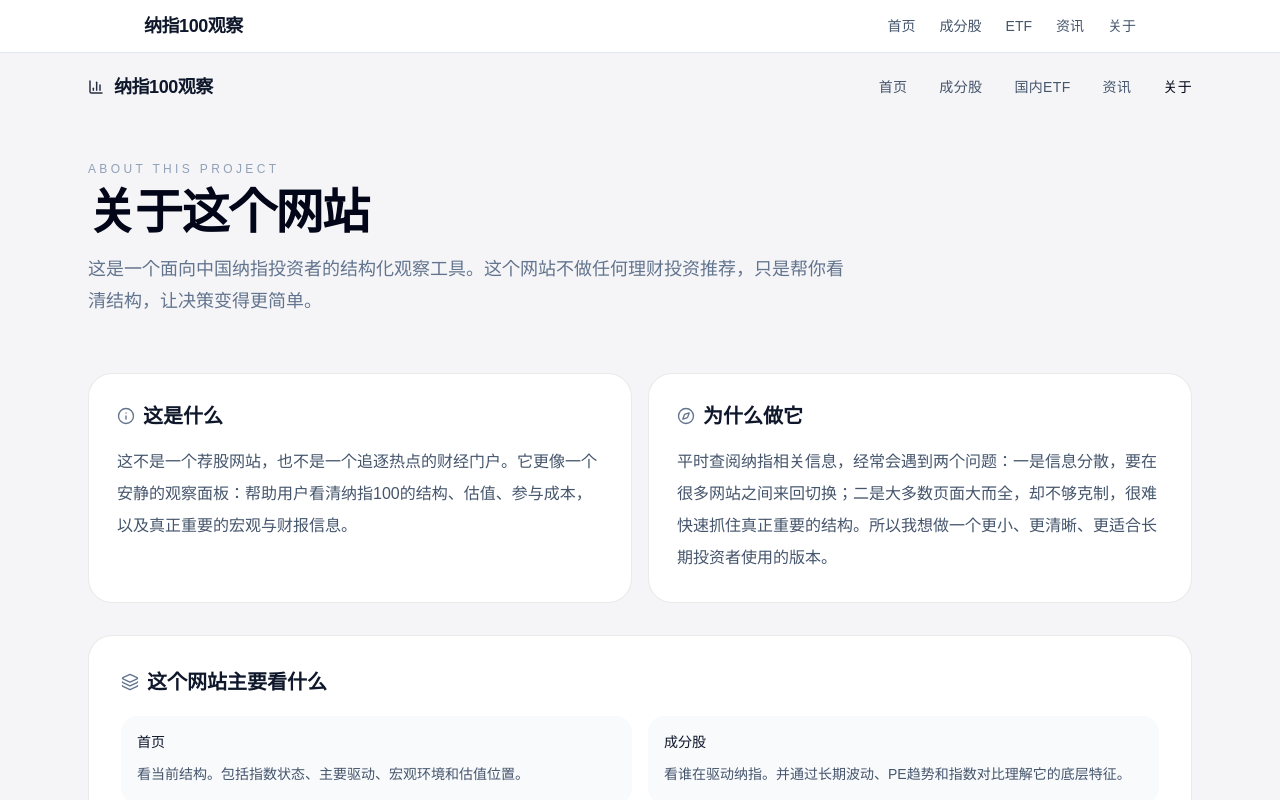
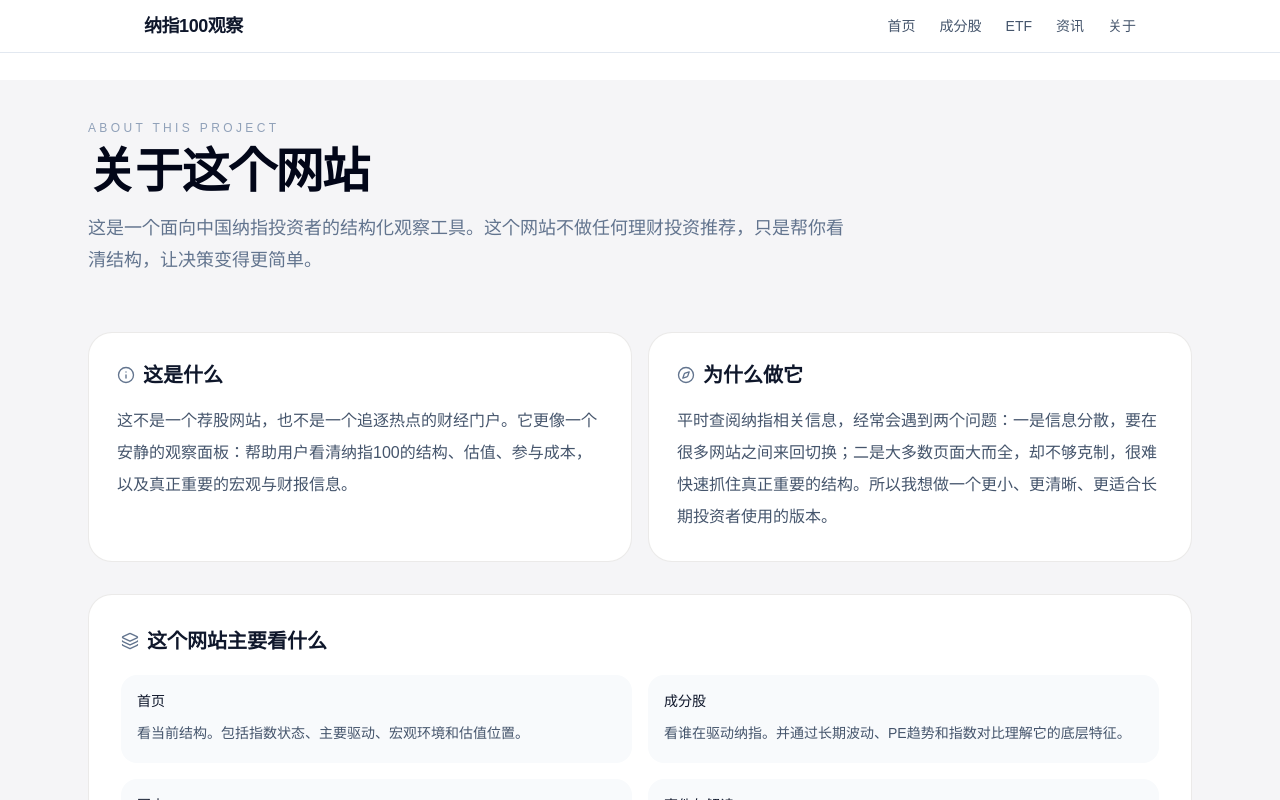
Before and after one commit to liushundong1988/ndx-dashboard, a Next.js app: page /about in a window 1280 px wide. Shown: the top 800 px of the page. Built offline with nearby package versions, Linux system fonts and the light colour scheme.

Commit message:
fix duplicated nav and mobile fixed header

```diff
--- a/src/app/about/page.tsx
+++ b/src/app/about/page.tsx
@@ -35,48 +35,6 @@ function AboutCard({
 export default function AboutPage() {
   return (
     <main className="min-h-screen bg-[#f5f5f7] text-slate-900">
-      <header className="mx-auto max-w-6xl px-4 py-5 sm:px-6">
-        <div className="flex items-center justify-between">
-          <div className="flex items-center gap-2.5 text-base font-semibold tracking-tight text-slate-900 sm:text-lg">
-            <BarChart3
-              size={16}
-              strokeWidth={2.2}
-              className="text-slate-900 opacity-90"
-            />
-            <span>纳指100观察</span>
-          </div>
-
-          <nav className="hidden items-center gap-8 text-sm font-medium tracking-wide text-slate-600 md:flex">
-            <Link href="/" className="transition-colors duration-300 hover:text-black">
-              首页
-            </Link>
-            <Link
-              href="/constituents"
-              className="transition-colors duration-300 hover:text-black"
-            >
-              成分股
-            </Link>
-            <Link
-              href="/etf"
-              className="transition-colors duration-300 hover:text-black"
-            >
-              国内ETF
-            </Link>
-            <Link
-              href="/news"
-              className="transition-colors duration-300 hover:text-black"
-            >
-              资讯
-            </Link>
-            <Link
-              href="/about"
-              className="text-slate-950 transition-colors duration-300 hover:text-black"
-            >
-              关于
-            </Link>
-          </nav>
-        </div>
-      </header>
 
       <section className="mx-auto max-w-6xl px-4 pt-8 pb-10 sm:px-6 sm:pt-10 sm:pb-14">
         <div className="mb-3 text-[11px] tracking-[0.28em] text-slate-400 sm:text-xs">
--- a/src/app/constituents/page.tsx
+++ b/src/app/constituents/page.tsx
@@ -199,43 +199,6 @@ const currentPe = 28.4;
 
   return (
     <main className="min-h-screen bg-[#f5f5f7] text-slate-900">
-      <header className="mx-auto max-w-6xl px-4 py-5 sm:px-6">
-        <div className="flex items-center justify-between">
-          <div className="flex items-center gap-2.5 text-base font-semibold tracking-tight text-slate-900 sm:text-lg">
-            <BarChart3 size={16} strokeWidth={2.2} className="text-slate-900 opacity-90" />
-            <span>纳指100观察</span>
-          </div>
-
-          <nav className="hidden items-center gap-8 text-sm font-medium tracking-wide text-slate-600 md:flex">
-            <Link href="/" className="transition-colors duration-300 hover:text-black">
-              首页
-            </Link>
-            <Link
-              href="/constituents"
-              className="text-slate-950 transition-colors duration-300 hover:text-black"
-            >
-              成分股
-            </Link>
-            <Link
-              href="/etf"
-              className="transition-colors duration-300 hover:text-black"
-            >
-              国内ETF
-            </Link>
-            <Link
-              href="/news"
-              className="transition-colors duration-300 hover:text-black"
-            >
-              资讯
-            </Link>
-            <Link href="/about"
-              className="transition-colors duration-300 hover:text-black"
-            >
-              关于
-            </Link>
-          </nav>
-        </div>
-      </header>
 
       <section className="mx-auto max-w-6xl px-4 pt-8 pb-10 sm:px-6 sm:pt-10 sm:pb-14">
         <div className="mb-3 text-[11px] tracking-[0.28em] text-slate-400 sm:text-xs">
--- a/src/app/etf/page.tsx
+++ b/src/app/etf/page.tsx
@@ -153,40 +153,6 @@ const etfs: EtfItem[] = [
 
   return (
     <main className="min-h-screen bg-[#f5f5f7] text-slate-900">
-      <header className="mx-auto flex max-w-6xl items-center justify-between px-4 py-5 sm:px-6">
-        <div className="flex items-center gap-2.5 text-base font-semibold tracking-tight text-slate-900 sm:text-lg">
-          <BarChart3 size={16} strokeWidth={2.2} className="text-slate-900 opacity-90" />
-          <span>纳指100观察</span>
-        </div>
-
-        <nav className="hidden items-center gap-8 text-sm font-medium tracking-wide text-slate-600 md:flex">
-          <Link href="/" className="transition-colors duration-300 hover:text-black">
-            首页
-          </Link>
-          <Link
-            href="/constituents"
-            className="transition-colors duration-300 hover:text-black"
-          >
-            成分股
-          </Link>
-          <Link
-            href="/etf"
-            className="text-slate-950 transition-colors duration-300 hover:text-black"
-          >
-            国内ETF
-          </Link>
-          <Link
-            href="/news"
-            className="transition-colors duration-300 hover:text-black">
-            资讯
-          </Link>
-          <Link
-            href="/about"
-            className="transition-colors duration-300 hover:text-black">
-            关于
-          </Link>
-        </nav>
-      </header>
 
       <section className="px-4 pt-8 pb-10 sm:px-6 sm:pt-10 sm:pb-14">
         <div className="mx-auto max-w-6xl px-4 sm:px-6">
--- a/src/app/layout.tsx
+++ b/src/app/layout.tsx
@@ -28,7 +28,12 @@ export default function RootLayout({
       lang="en"
       className={`${geistSans.variable} ${geistMono.variable} h-full antialiased`}
     >
-      <body className="min-h-full flex flex-col"><SiteHeader/>{children}</body>
+      <body className="min-h-full flex flex-col">
+        <SiteHeader/>
+        <main className="pt-20">
+         {children}
+        </main>
+      </body>
     </html>
   );
 }
--- a/src/app/news/page.tsx
+++ b/src/app/news/page.tsx
@@ -162,38 +162,6 @@ export default function NewsPage() {
 
   return (
     <main className="min-h-screen bg-[#f5f5f7] text-slate-900">
-      <header className="mx-auto flex max-w-6xl items-center justify-between px-4 py-5 sm:px-6">
-        <div className="flex items-center gap-2.5 text-base font-semibold tracking-tight text-slate-900 sm:text-lg">
-          <BarChart3 size={16} strokeWidth={2.2} className="text-slate-900 opacity-90" />
-          <span>纳指100观察</span>
-        </div>
-
-        <nav className="hidden items-center gap-8 text-sm font-medium tracking-wide text-slate-600 md:flex">
-          <Link href="/" className="transition-colors duration-300 hover:text-black">
-            首页
-          </Link>
-          <Link
-            href="/constituents"
-            className="transition-colors duration-300 hover:text-black"
-          >
-            成分股
-          </Link>
-          <Link href="/etf" className="transition-colors duration-300 hover:text-black">
-            国内ETF
-          </Link>
-          <Link
-            href="/news"
-            className="text-slate-950 transition-colors duration-300 hover:text-black"
-          >
-            资讯
-          </Link>
-          <Link
-          href="/about"
-          className="transition-colors duration-300 hover:text-black">
-            关于
-          </Link>
-        </nav>
-      </header>
 
       <section className="px-4 pt-8 pb-10 sm:px-6 sm:pt-10 sm:pb-14">
         <div className="mx-auto max-w-6xl px-4 sm:px-6">
--- a/src/app/page.tsx
+++ b/src/app/page.tsx
@@ -153,43 +153,6 @@ const getContributionColor = (num: number) =>
       <div className="pointer-events-none absolute inset-x-0 top-0 -z-10 flex justify-center">
         <div className="h-[260px] w-[520px] rounded-full bg-violet-300/18 blur-[100px]" />
       </div>
-
-      <header className="mx-auto max-w-6xl px-4 py-5 sm:px-6">
-        <div className="flex items-center justify-between">
-          <div className="flex items-center gap-2.5 text-base font-semibold tracking-tight text-slate-900 sm:text-lg">
-            <BarChart3 size={16} strokeWidth={2.2} className="text-slate-900 opacity-90" />
-            <span>纳指100观察</span>
-          </div>
-
-          <nav className="hidden items-center gap-8 text-sm font-medium tracking-wide text-slate-600 md:flex">
-            <Link href="/" className="transition-colors duration-300 hover:text-black">
-              首页
-            </Link>
-            <Link
-              href="/constituents"
-              className="transition-colors duration-300 hover:text-black"
-            >
-              成分股
-            </Link>
-            <Link
-              href="/etf"
-              className="transition-colors duration-300 hover:text-black"
-            >
-              国内ETF
-            </Link>
-            <Link
-              href="/news"
-              className="transition-colors duration-300 hover:text-black"
-            >
-              资讯
-            </Link>
-            <Link href="/about"
-            className="transition-colors duration-300 hover:text-black">
-             关于
-            </Link>
-          </nav>
-        </div>
-      </header>
 
       <section className="mx-auto max-w-6xl px-4 pt-8 pb-10 sm:px-6 sm:pt-10 sm:pb-14">
         <div className="grid items-start gap-8 lg:grid-cols-[1.02fr_0.98fr] lg:gap-10">
--- a/src/components/site-header.tsx
+++ b/src/components/site-header.tsx
@@ -7,7 +7,7 @@ export default function SiteHeader() {
   const [open, setOpen] = useState(false);
 
   return (
-    <header className="sticky top-0 z-50 w-full border-b border-slate-200 bg-white">
+    <header className="fixed top-0 left-0 right-0 z-50 w-full border-b border-slate-200 bg-white">
       <div className="mx-auto flex w-full max-w-5xl items-center justify-between px-4 py-3">
         <Link href="/" className="text-lg font-semibold tracking-tight text-slate-900">
           纳指100观察
```
